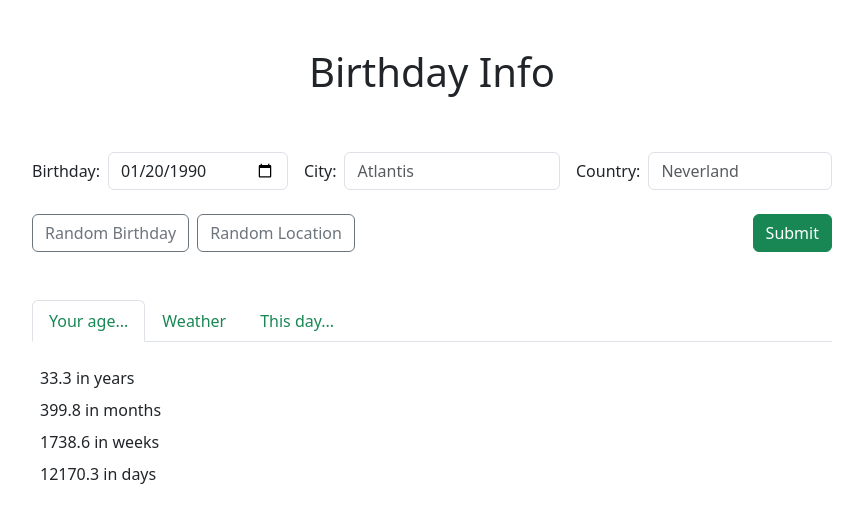
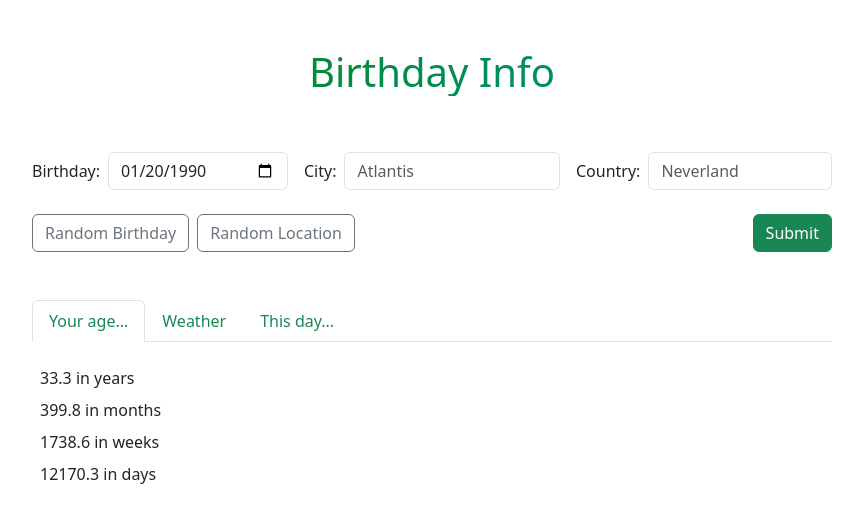
Before and after one commit to Szabold1/birthdayInfo, a plain HTML site: page index.html in a window 1280 px wide. Shown: the whole page, without its empty margins (208-1071 px from the left). Drawn offline with nearby package versions, Linux system fonts and the light colour scheme; no server answers.

Commit message:
Add some styling

```diff
--- a/index.html
+++ b/index.html
@@ -33,7 +33,7 @@
         class="d-flex flex-column gap-5 mx-1 my-5"
         style="max-width: 50rem; width: 100%"
       >
-        <h1 class="text-center">Birthday Info</h1>
+        <h1 class="text-center" style="background: linear-gradient(90deg, rgb(0, 139, 0), rgb(0, 143, 159)); background-clip: text; -webkit-background-clip: text; color: transparent; display: inline-block;">Birthday Info</h1>
         <form method="" id="form">
           <div class="d-flex flex-column flex-md-row gap-3 mb-4">
             <div class="w-100 d-flex align-items-center">
```
